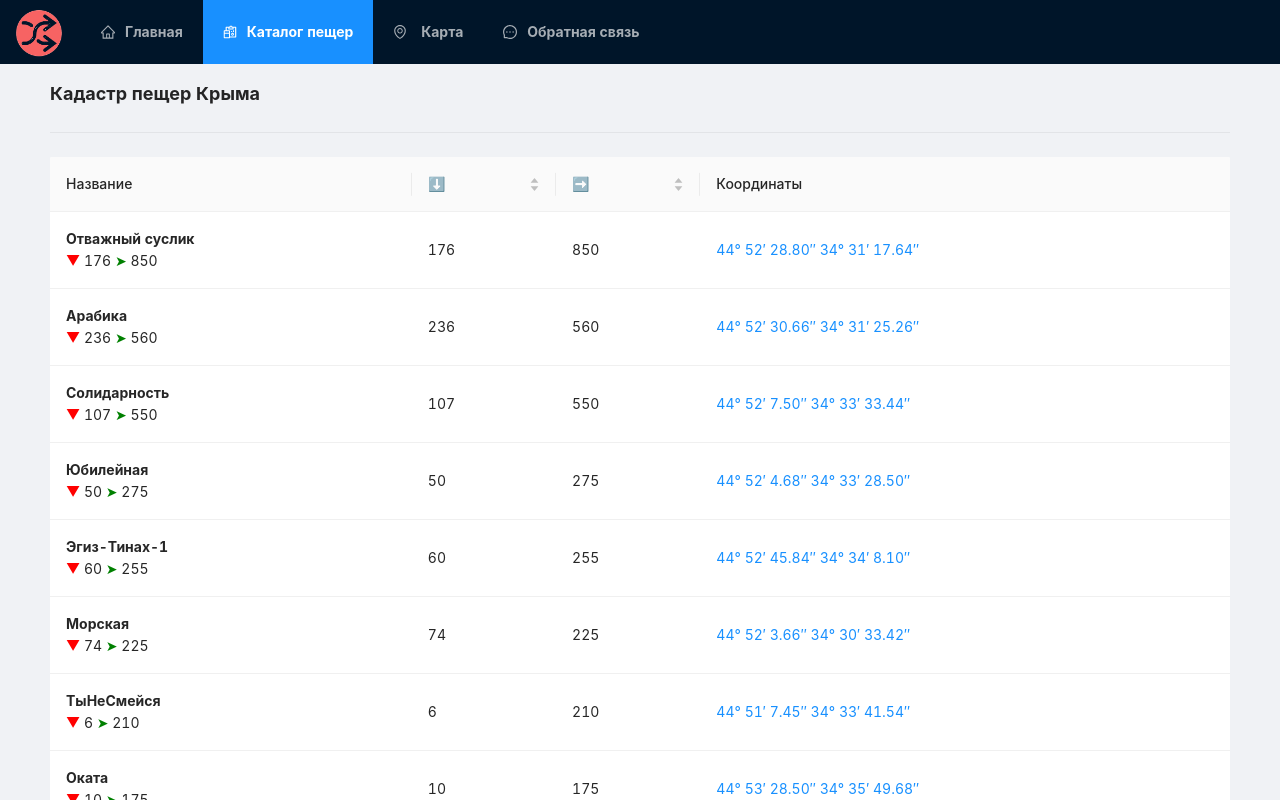
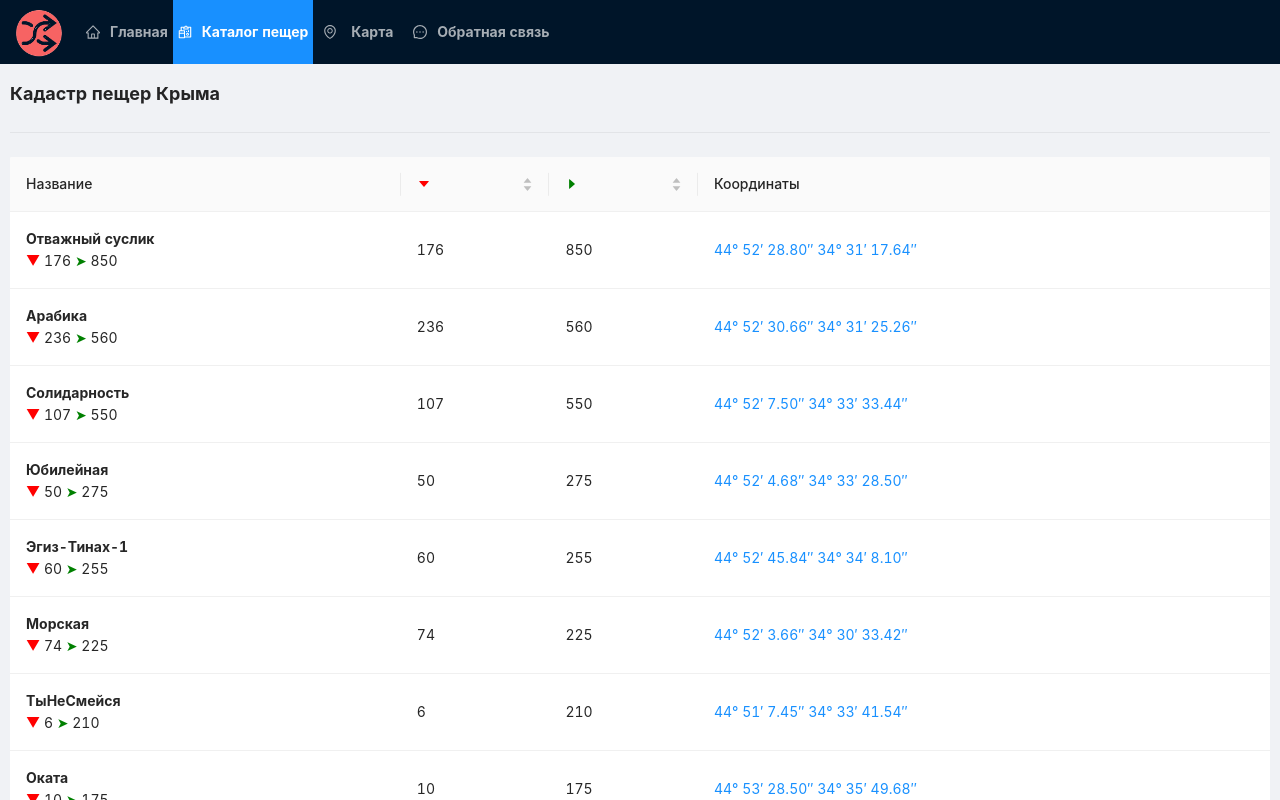
Before and after one commit to chalexan/ccm, a React (Create React App) app: page / in a window 1280 px wide. Both pictures are taken after a click on the item "Каталог пещер". Shown: the top 800 px of the page. Built offline with nearby package versions, Linux system fonts and the light colour scheme.

Commit message:
add-features-table-of-caves

```diff
--- a/src/components/LayoutPage.jsx
+++ b/src/components/LayoutPage.jsx
@@ -1,25 +1,22 @@
-import { Space, Image } from "antd";
+import { Space } from "antd";
 import { Layout, Menu, Breadcrumb } from "antd";
 import { useState } from "react";
 import DevicesPage from "./DevicesPage";
 import InfoPage from "./InfoPage";
 import MainPage from "./MainPage";
-import { RiTreasureMapLine } from "react-icons/ri";
+
 import WorkPage from "./WorkPage";
 import {
-  SettingOutlined,
   MessageOutlined,
   HomeOutlined,
   ReconciliationOutlined,
   EnvironmentOutlined,
   MenuOutlined,
-  PhoneOutlined,
-  WhatsAppOutlined,
 } from "@ant-design/icons";
 import { useEffect } from "react";
 import { Divider } from "antd";
 
-const LayoutPage = (props) => {
+const LayoutPage = () => {
   const { Header, Content, Footer } = Layout;
   const [page, setPage] = useState("main");
   const [winWidth, setWinwidth] = useState(
@@ -53,12 +50,14 @@ const LayoutPage = (props) => {
               id="menu1"
               theme="dark"
               mode="horizontal"
+              style={{ padding: 0 }}
               defaultSelectedKeys={["-1"]}
               overflowedIndicator={<MenuOutlined />}
             >
               <Menu.Item
                 key={-1}
                 title="Главная"
+                style={{ padding: "0 5px" }}
                 icon={<HomeOutlined />}
                 onClick={() => {
                   setPage("main");
@@ -68,6 +67,7 @@ const LayoutPage = (props) => {
               </Menu.Item>
 
               <Menu.Item
+                style={{ padding: "0 5px" }}
                 key="SubMenu"
                 title="Каталог пещер"
                 onClick={() => {
@@ -77,7 +77,11 @@ const LayoutPage = (props) => {
               >
                 <b>Каталог пещер</b>
               </Menu.Item>
-              <Menu.Item key={1} icon={<EnvironmentOutlined />}>
+              <Menu.Item
+                key={1}
+                style={{ padding: "0 10px" }}
+                icon={<EnvironmentOutlined />}
+              >
                 <a
                   onClick={() => {
                     setPage("devices");
@@ -88,7 +92,11 @@ const LayoutPage = (props) => {
                 </a>
               </Menu.Item>
 
-              <Menu.Item key={3} icon={<MessageOutlined />}>
+              <Menu.Item
+                key={3}
+                style={{ padding: "0 10px" }}
+                icon={<MessageOutlined />}
+              >
                 <a
                   onClick={() => {
                     setPage("info");
@@ -101,7 +109,7 @@ const LayoutPage = (props) => {
           </div>
         </Space>
       </Header>
-      <Content style={{ padding: "0 50px" }}>
+      <Content style={{ padding: "0 10px" }}>
         <Breadcrumb style={{ margin: "16px 0", "font-size": "large" }}>
           <Breadcrumb.Item>
             <b>Кадастр пещер Крыма</b>
@@ -113,7 +121,6 @@ const LayoutPage = (props) => {
           {page === "main" ? <MainPage /> : null}
           {page === "work" ? <WorkPage /> : null}
           {page === "devices" ? <DevicesPage /> : null}
-
           {page === "info" ? <InfoPage /> : null}
         </div>
       </Content>
--- a/src/components/WorkPage.jsx
+++ b/src/components/WorkPage.jsx
@@ -1,6 +1,7 @@
 import { Table, message } from "antd";
 import { useEffect } from "react";
 import copy from "copy-to-clipboard";
+import { CaretDownOutlined, CaretRightOutlined } from "@ant-design/icons";
 var json = require("../data/kadastr_karabi.json");
 
 const WorkPage = () => {
@@ -28,13 +29,21 @@ const WorkPage = () => {
       key: "name",
     },
     {
-      title: "⬇",
+      title: (
+        <font color="red">
+          <CaretDownOutlined />
+        </font>
+      ),
       dataIndex: "deep",
       key: "deep",
       sorter: (a, b) => a.deep - b.deep,
     },
     {
-      title: "➡",
+      title: (
+        <font color="green">
+          <CaretRightOutlined />
+        </font>
+      ),
       dataIndex: "length",
       key: "length",
       sorter: (a, b) => a.length - b.length,
```
Also changed, not shown: 19 other files (tests, documents, lock files or other folders).
